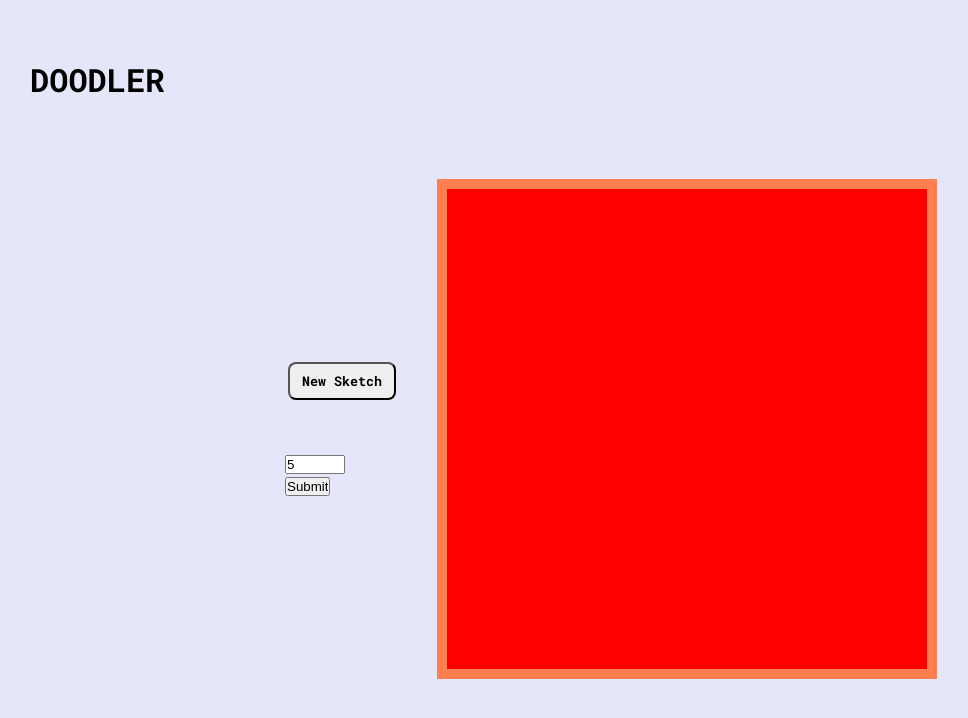
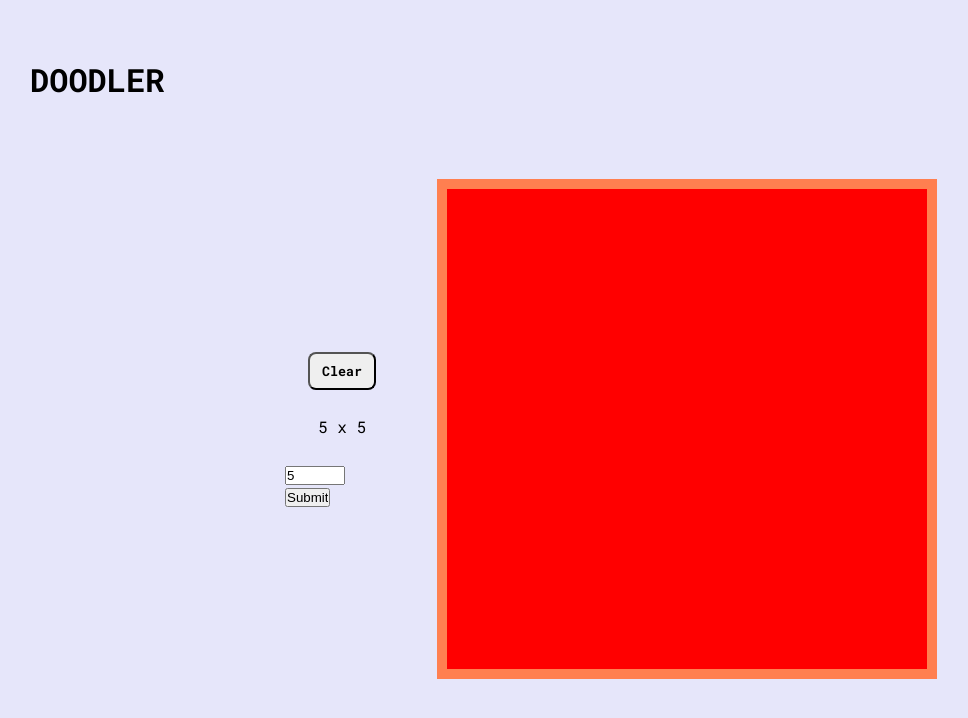
Before and after one commit to emmalgs/etch-a-sketch, a plain HTML site: page index.html in a window 1280 px wide. Both pictures are taken after typing "5" into the empty fields and a click on the input "Submit". Shown: the whole page, without its empty margins (28-996 px from the left). Drawn offline with Linux system fonts and the light colour scheme.

Commit message:
Clear button instead of new sketch, displays grid values

```diff
--- a/index.html
+++ b/index.html
@@ -11,7 +11,7 @@
 <body>
     <header>DOODLER</header>
     <div class="sidebar">
-        <button id="clearGrid">New Sketch</button>
+        <button id="clearGrid">Clear</button>
         <div class="gridValue"></div>
         <form>
             <input type="number" id="gridInput" min="4" max="100">
--- a/script.js
+++ b/script.js
@@ -5,8 +5,12 @@ const gridValue = document.querySelector('.gridValue');
 document.querySelector('#submit').addEventListener('click', function(event) {
     gridSize = document.getElementById('gridInput').value
     createGrid(gridSize);
+    gridValue.textContent = `${gridSize} x ${gridSize}`;
     event.preventDefault();
+
 })
+
+
 
 clearGrid.addEventListener('click', () => {
     window.setTimeout(() => {
```
